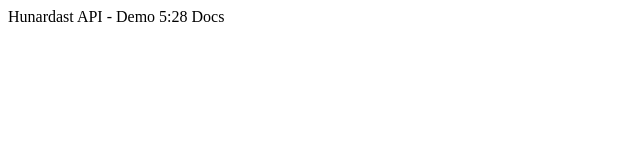
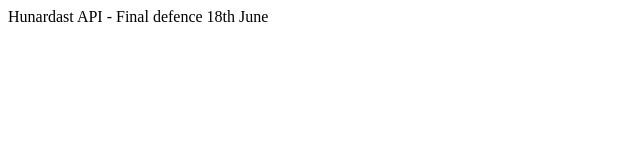
Before and after one commit to Lalee10/Hunardast-Api, a Next.js app: page / in a window 1280 px wide. Shown: the top 160 px of the page, without its empty margins (0-640 px from the left). Built offline with nearby package versions, Linux system fonts and the light colour scheme.

Commit message:
Final defence demo change

```diff
--- a/pages/index.js
+++ b/pages/index.js
@@ -1,3 +1,3 @@
 export default function HunardastAPI() {
-	return <div>Hunardast API - Demo 5:28 Docs</div>
+	return <div>Hunardast API - Final defence 18th June</div>
 }
```
